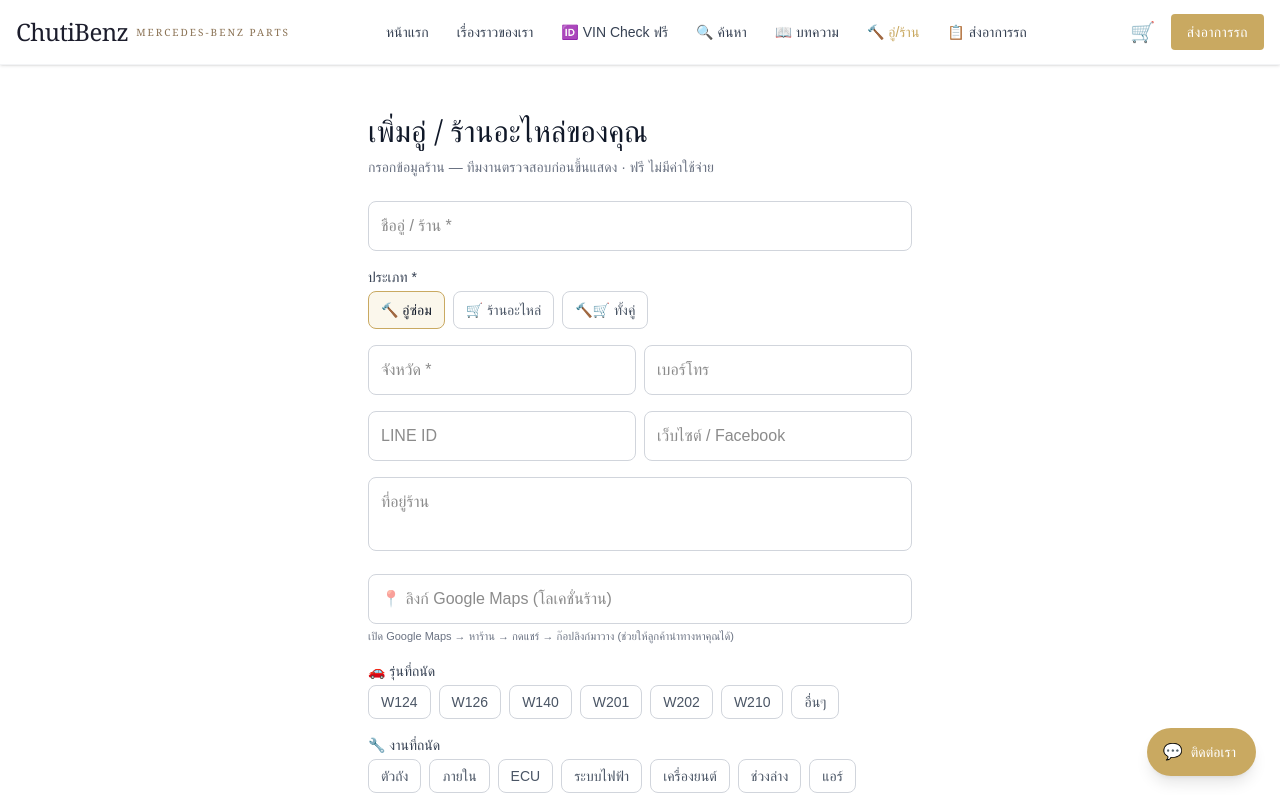
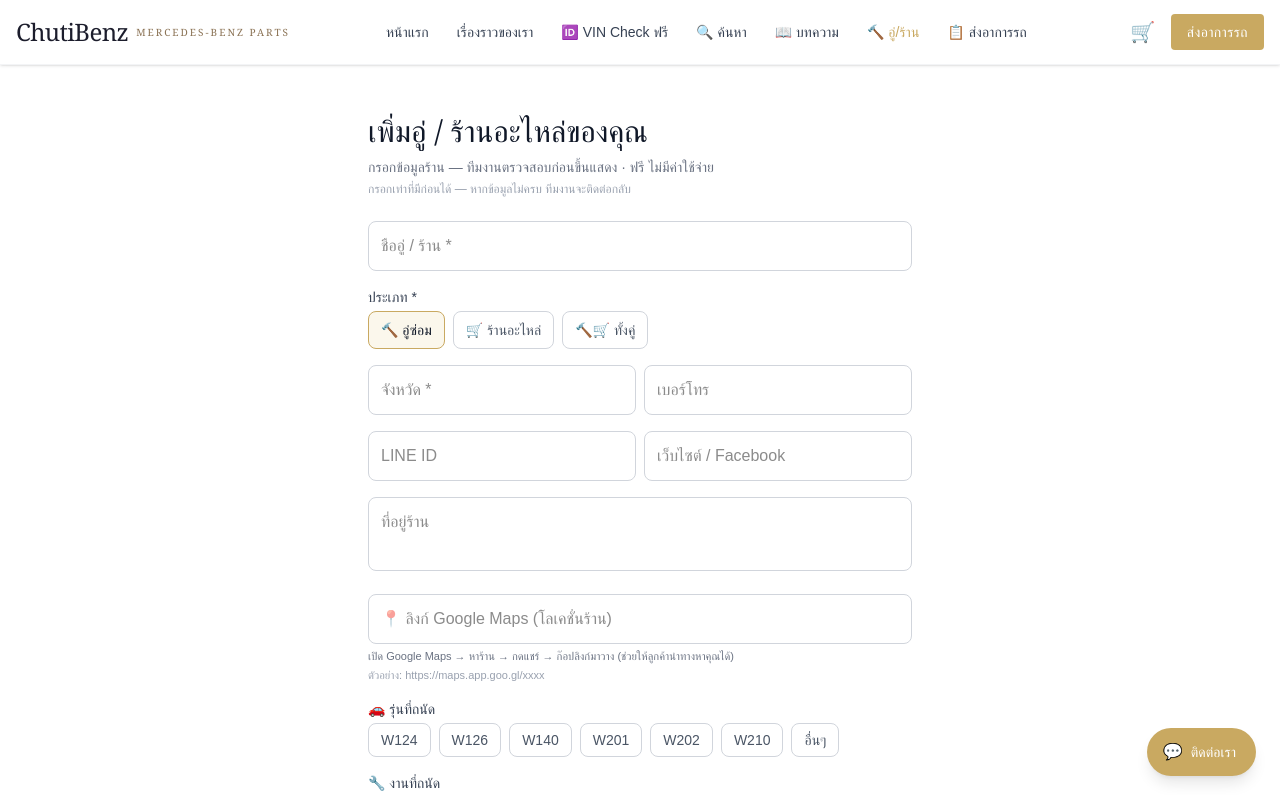
Before and after one commit to Chutiparts/chutiparts-web, a Next.js app: page /businesses/submit in a window 1280 px wide. Shown: the top 795 px of the page. Built offline with nearby package versions, Linux system fonts and the light colour scheme.

Commit message:
Update page.tsx

```diff
--- a/app/businesses/submit/page.tsx
+++ b/app/businesses/submit/page.tsx
@@ -61,7 +61,8 @@ export default function BusinessSubmitPage() {
   return (
     <section className="container mx-auto px-4 max-w-xl py-12">
       <h1 className="text-2xl md:text-3xl font-serif font-medium text-gray-900 mb-2">เพิ่มอู่ / ร้านอะไหล่ของคุณ</h1>
-      <p className="text-sm text-gray-500 mb-6">กรอกข้อมูลร้าน — ทีมงานตรวจสอบก่อนขึ้นแสดง · ฟรี ไม่มีค่าใช้จ่าย</p>
+      <p className="text-sm text-gray-500 mb-1">กรอกข้อมูลร้าน — ทีมงานตรวจสอบก่อนขึ้นแสดง · ฟรี ไม่มีค่าใช้จ่าย</p>
+      <p className="text-xs text-gray-400 mb-6">กรอกเท่าที่มีก่อนได้ — หากข้อมูลไม่ครบ ทีมงานจะติดต่อกลับ</p>
 
       <div className="space-y-4">
         <input value={f.name} onChange={(e) => set('name', e.target.value)} placeholder="ชื่ออู่ / ร้าน *" className={inputCls} />
@@ -92,6 +93,7 @@ export default function BusinessSubmitPage() {
         <div>
           <input value={f.google_maps_url} onChange={(e) => set('google_maps_url', e.target.value)} placeholder="📍 ลิงก์ Google Maps (โลเคชั่นร้าน)" className={inputCls} />
           <p className="text-[11px] text-gray-500 mt-1">เปิด Google Maps → หาร้าน → กดแชร์ → ก๊อปลิงก์มาวาง (ช่วยให้ลูกค้านำทางหาคุณได้)</p>
+          <p className="text-[11px] text-gray-400 mt-0.5">ตัวอย่าง: https://maps.app.goo.gl/xxxx</p>
         </div>
 
         <div>
```
